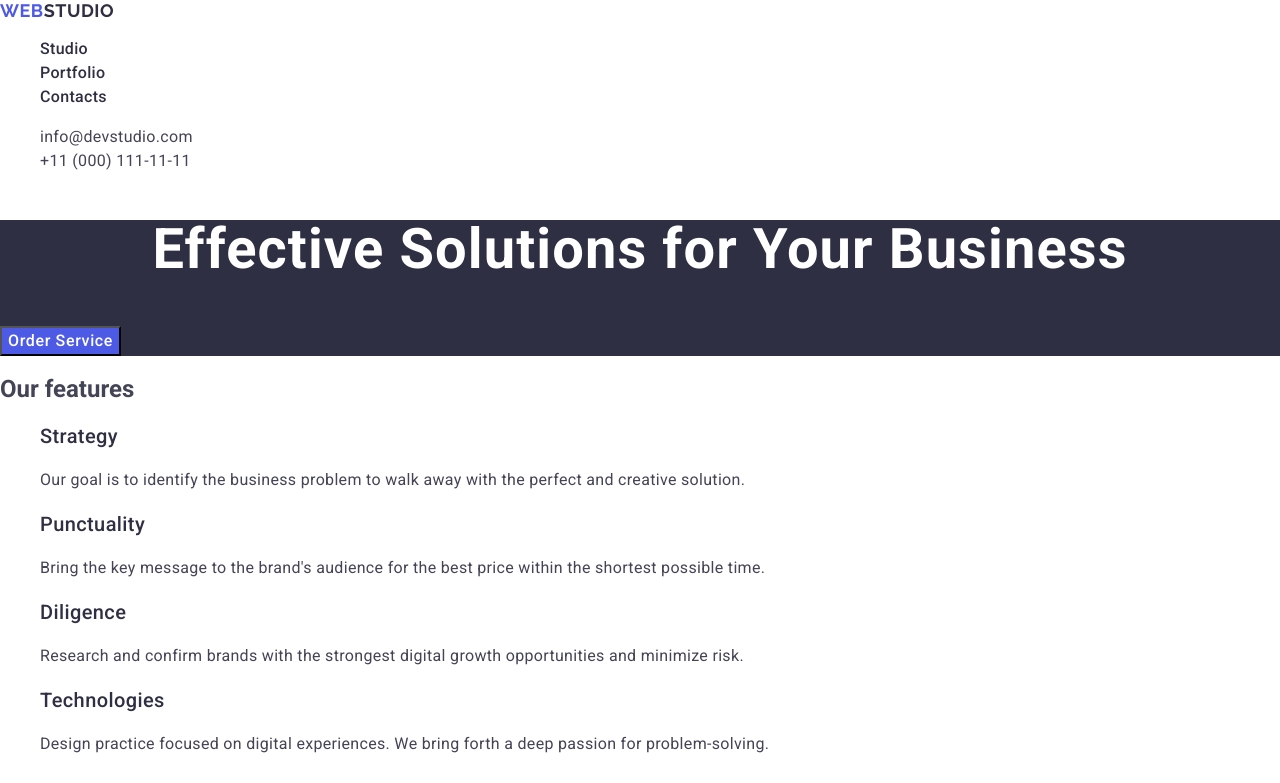
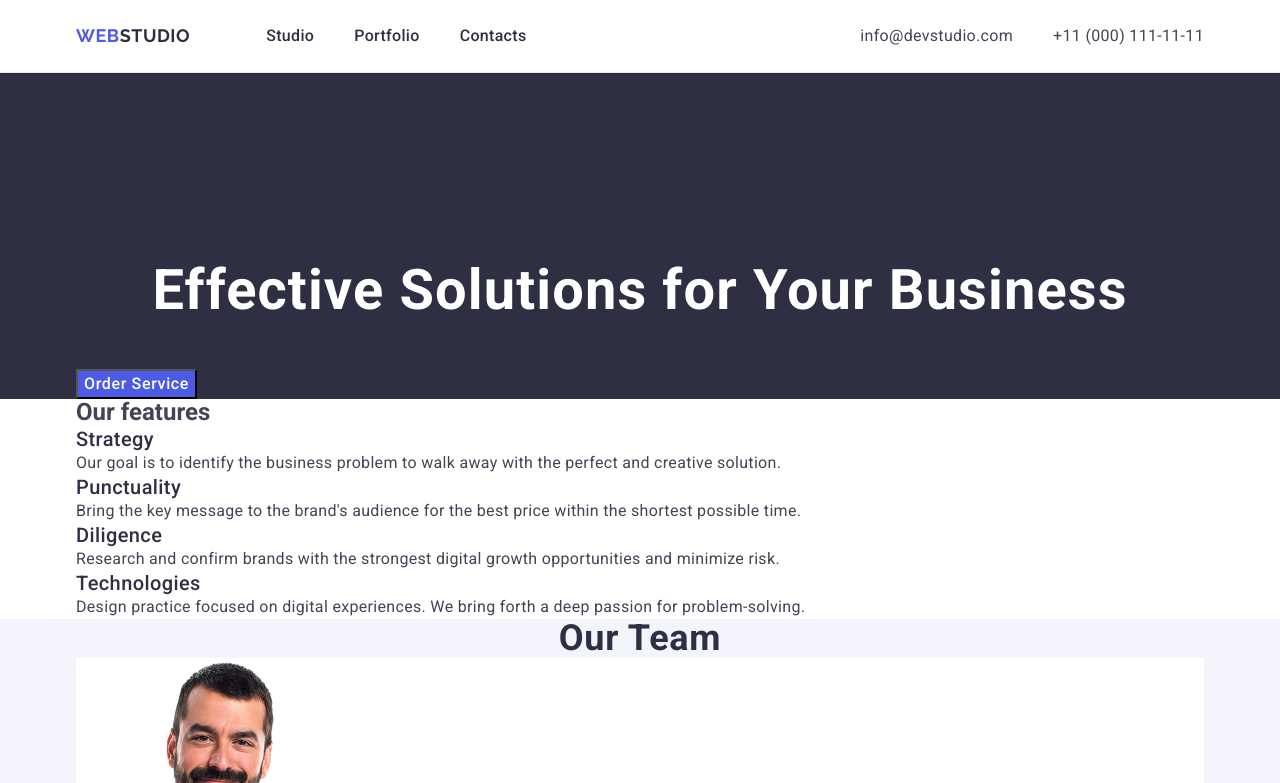
Before and after one commit to Boris-Moskalenko/goit-markup-hw-03, a plain HTML site: page index.html in a window 1280 px wide. Shown: the top 783 px of the page. Drawn offline with nearby package versions, Linux system fonts and the light colour scheme.

Commit message:
add changes to header styles

```diff
--- a/css/styles.css
+++ b/css/styles.css
@@ -5,13 +5,48 @@ body {
 }
 ul {
     list-style-type: none;
+    margin: 0;
+    padding: 0;
 }
 a {
     text-decoration: none;
     color: inherit;
 }
+h1,h2,h3,h4,h5,h6,p {
+    margin: 0;
+}
+img {
+    display: block;
+    max-width: 100%;
+    height: auto;
+}
+.container {
+    max-width: 1158px;
+    margin: 0 auto;
+    padding: 0 15px;
+}
 /* --------------------------------------HEADER----------------------------------------------------- */
-
+.page-hader {
+    border-bottom: 1px solid #e7e9fc;
+}
+.header-conteiner {
+    display: flex;
+    align-items: center;
+}
+.header-navigation {
+    display: flex;
+    align-items: center;
+}
+.header-menu {
+    display: flex;
+    align-items: center;
+    gap: 40px;
+}
+.address-list {
+    display: flex;
+    align-items: center;
+    gap: 40px;
+}
 .accent {
     color: #4D5AE5;
     font-family: Raleway, sans-serif;
@@ -29,20 +64,30 @@ a {
     text-transform: uppercase;
     line-height: 1.17;
     letter-spacing: 0.03em;
+
+    padding: 24px 0;
+    margin-right: 76px;
 }
 .header-menu-link {
+    display: block;
+    padding: 24px 0;
     font-weight: 500;
     font-size: 16px;
     line-height: 1.5;
     letter-spacing: 0.02em;
-    color: #2E2F42;}
+    color: #2E2F42;
+}
 
 .header-menu-link:hover,
 .header-menu-link:focus {
     color: #404bbf
 }
-
+.contacts {
+    margin-left: auto;
+}
 .address-list-link {
+display: block;
+padding: 24px 0;
 font-weight: 400;
 font-size: 16px;
 font-style: normal;
@@ -60,11 +105,14 @@ color: #404bbf
 background-color: #2E2F42;
 }
 .hero-title {
-font-size: 56px;
-line-height: 1.07;
-letter-spacing: 0.02em;
-text-align: center;
-color: #ffffff;
+    padding-top: 188px;
+    padding-bottom: 48px;
+    margin: 0 auto;
+    font-size: 56px;
+    line-height: 1.07;
+    letter-spacing: 0.02em;
+    text-align: center;
+    color: #ffffff;
 }
 .hero-btn {
 font-weight: 500;
--- a/index.html
+++ b/index.html
@@ -16,7 +16,8 @@
 </head>
 
 <body>
-    <header>
+    <header class="page-hader">
+        <div class="container header-conteiner">
             <nav class="header-navigation">
                 <a class="header-logo" href="./index.html"><span class="accent">Web</span>Studio</a>
                 <ul class="header-menu">
@@ -25,7 +26,7 @@
                     <li class="header-menu-item"><a class="header-menu-link" href="">Contacts</a></li>
                 </ul>
             </nav>
-        <address>
+            <address class="contacts">
                 <ul class="address-list">
                     <li class="address-list-item">
                         <a class="address-list-link" href="mailto:info@devstudio.com">info@devstudio.com</a>
@@ -36,30 +37,37 @@
                     </li>
                 </ul>
             </address>
+        </div>
     </header>
     <main>
         <section class="hero">
+            <div class="container">
                 <h1 class="hero-title">Effective Solutions for Your Business</h1>
                 <button type="button" class="hero-btn">Order Service</button>
+            </div>
         </section>
         <section class="features">
+            <div class="container">
                 <h2>Our features</h2>
                 <ul class="features-list">
                     <li class="features-item">
                         <h3 class="features-subtitle">Strategy</h3>
-                    <p class="features-text">Our goal is to identify the business problem to walk away with the perfect
+                        <p class="features-text">Our goal is to identify the business problem to walk away with the
+                            perfect
                             and creative solution.
                         </p>
                     </li>
                     <li class="features-item">
                         <h3 class="features-subtitle">Punctuality</h3>
-                    <p class="features-text">Bring the key message to the brand's audience for the best price within the
+                        <p class="features-text">Bring the key message to the brand's audience for the best price within
+                            the
                             shortest possible
                             time.</p>
                     </li>
                     <li class="features-item">
                         <h3 class="features-subtitle">Diligence</h3>
-                    <p class="features-text">Research and confirm brands with the strongest digital growth opportunities
+                        <p class="features-text">Research and confirm brands with the strongest digital growth
+                            opportunities
                             and minimize risk.</p>
                     </li>
                     <li class="features-item">
@@ -70,8 +78,10 @@
                         </p>
                     </li>
                 </ul>
+            </div>
         </section>
         <section class="team">
+            <div class="container">
                 <h2 class="team-title">Our Team</h2>
                 <ul class="team-list">
                     <li class="team-item">
@@ -95,8 +105,10 @@
                         <p class="team-text">UI Designer</p>
                     </li>
                 </ul>
+            </div>
         </section>
         <section class="portfolio">
+            <div class="container">
                 <h2 class="portfolio-title">Our Portfolio</h2>
                 <ul class="portfolio-list">
                     <li class="portfolio-item">
@@ -136,13 +148,16 @@
                         <p class="portfolio-text">Marketing</p>
                     </li>
                 </ul>
+            </div>
         </section>
     </main>
 
     <footer class="footer">
+        <div class="container">
             <a class="footer-logo" href="./index.html"><span class="accent">Web</span>Studio</a>
             <p class="footer-text">Increase the flow of customers and sales for your business with digital marketing &
                 growth solutions.</p>
+        </div>
     </footer>
 </body>
 
```
Lines whose indentation alone changed are shown as unchanged.
